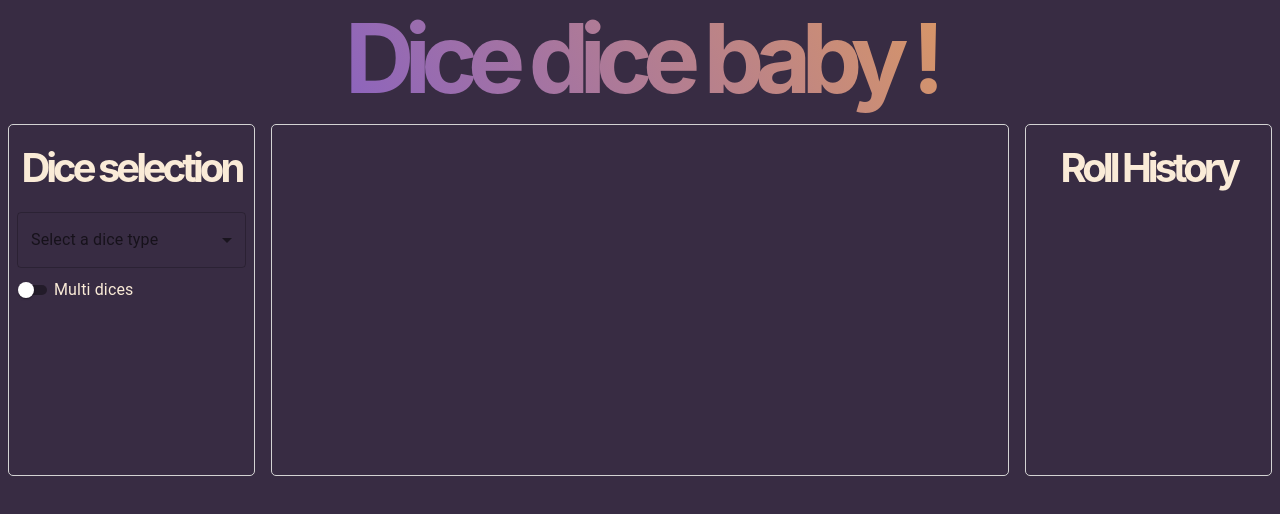
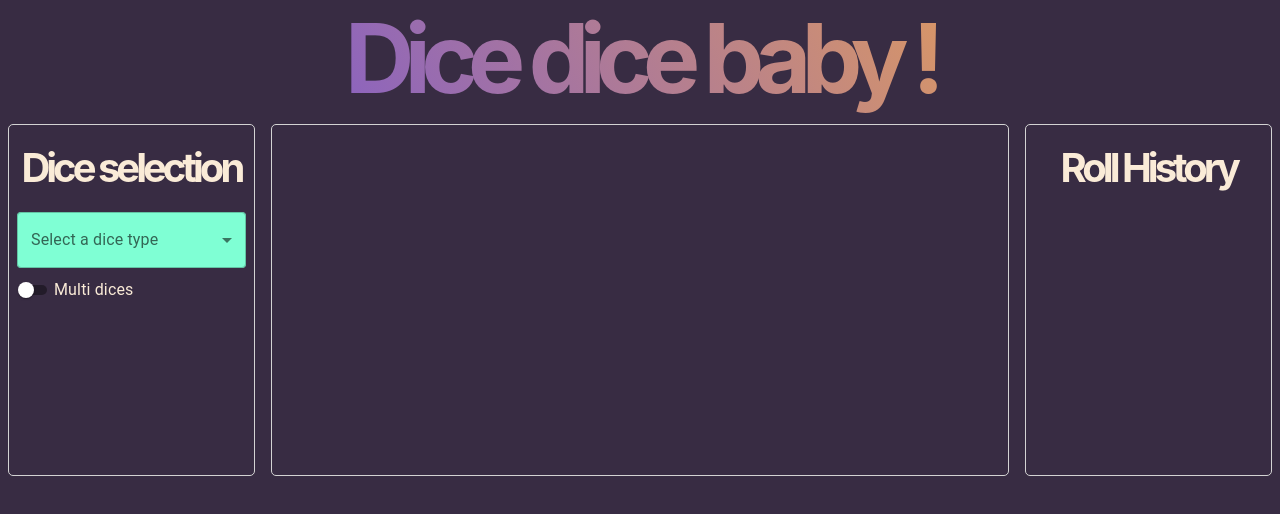
Before and after one commit to alexdev006/dice-jdr-main, a React (Create React App) app: page / in a window 1280 px wide. Shown: the top 514 px of the page. Built offline with nearby package versions, Linux system fonts and the light colour scheme.

Commit message:
feat: add mui system to use sx attribute for customize mui components

```diff
--- a/package.json
+++ b/package.json
@@ -5,7 +5,8 @@
   "dependencies": {
     "@emotion/react": "^11.9.0",
     "@emotion/styled": "^11.8.1",
-    "@mui/material": "^5.8.2",
+    "@mui/material": "^5.8.3",
+    "@mui/system": "^5.8.3",
     "@testing-library/jest-dom": "^5.16.4",
     "@testing-library/react": "^13.2.0",
     "@testing-library/user-event": "^13.5.0",
--- a/src/components/diceSelection/DiceSelection.css
+++ b/src/components/diceSelection/DiceSelection.css
@@ -9,6 +9,16 @@
 
 .select-dice-type {
   width: 100%;
+  color: aqua;
+}
+
+.Select {
+  background-color: aquamarine;
+  width: 100%;
+}
+
+.Select.MuiSelect-outlined {
+  border: red 1px solid;
 }
 
 .formControl {
--- a/src/components/diceSelection/DiceSelection.jsx
+++ b/src/components/diceSelection/DiceSelection.jsx
@@ -1,4 +1,4 @@
-import React from "react";
+import React from 'react';
 import {
   InputLabel,
   MenuItem,
@@ -7,9 +7,9 @@ import {
   TextField,
   Switch,
   FormControlLabel,
-} from "@mui/material";
+} from '@mui/material';
 
-import "./DiceSelection.css";
+import './DiceSelection.css';
 
 const DiceSelection = ({
   diceType,
@@ -20,6 +20,7 @@ const DiceSelection = ({
   handleIsMultidiceSwitch,
   diceNumber,
 }) => {
+  //const classes = useStyles();
   return (
     <div className="diceSelection-container">
       <p className="diceSelection-container-title">Dice selection</p>
@@ -27,7 +28,14 @@ const DiceSelection = ({
         <InputLabel id="dice-select-label">Select a dice type</InputLabel>
         <div>
           <Select
-            className="select-dice-type"
+            // sx={{
+            //   backgroundColor: '#CD8F73',
+            //   width: '100%',
+            //   opacity: '1',
+            //   '& .MuiSelect-select': { border: 'yellow' },
+            // }}
+            outlined
+            className="Select"
             variant="outlined"
             labelId="dice-select-label"
             id="select-dice"
@@ -48,7 +56,7 @@ const DiceSelection = ({
               <Switch
                 checked={isMultidice}
                 onChange={handleIsMultidiceSwitch}
-                inputProps={{ "aria-label": "controlled" }}
+                inputProps={{ 'aria-label': 'controlled' }}
                 size="small"
               />
             }
```
Also changed, not shown: 1 other file (tests, documents, lock files or other folders).
